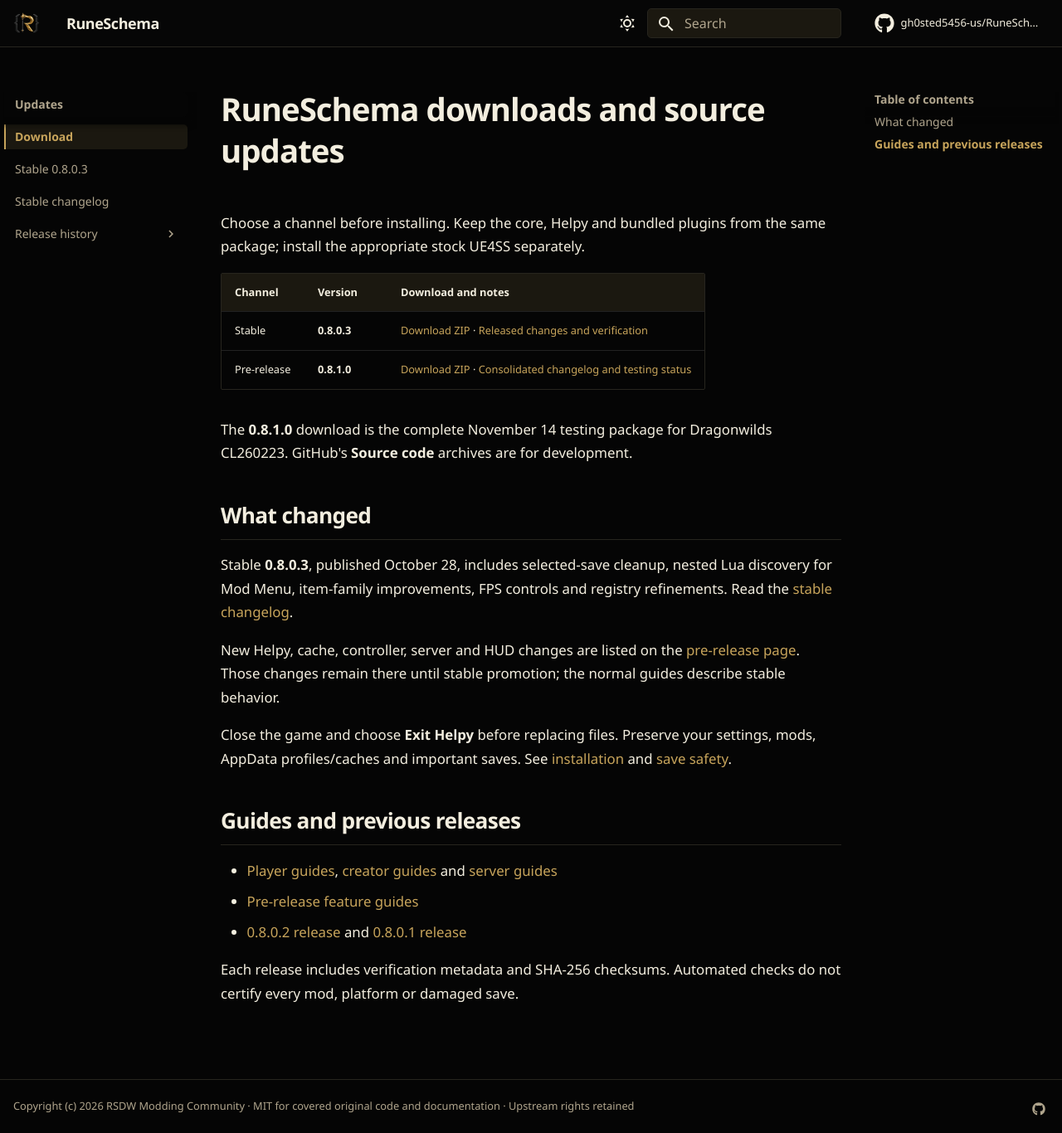
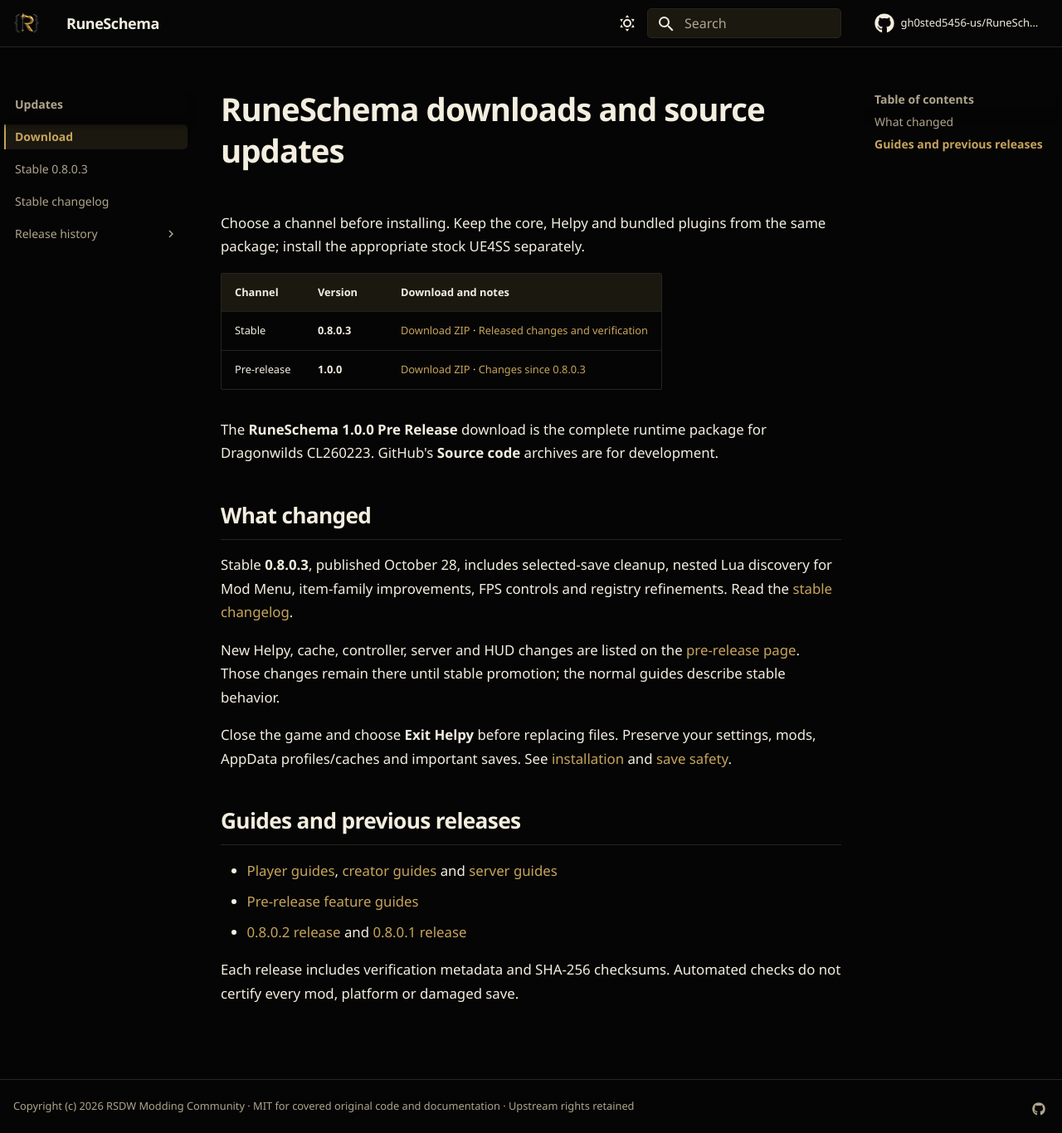
Before and after one commit to gh0sted5456-us/RuneSchema, an MkDocs documentation site: the page built from docs/CURRENT-RELEASE.md, in a window 1280 px wide and 1366 px high. Shown: the whole window at 83% size. Built offline with MkDocs 1.6.1 and Material for MkDocs 9.7.7, drawn with Linux system fonts in a browser that asks for light colours; comment, search, counter and statistics services are not loaded.

Commit message:
Label the website download RuneSchema 1.0.0 Pre Release

```diff
--- a/docs/CURRENT-RELEASE.md
+++ b/docs/CURRENT-RELEASE.md
@@ -6,9 +6,9 @@ from the same package; install the appropriate stock UE4SS separately.
 | Channel | Version | Download and notes |
 | --- | --- | --- |
 | Stable | **0.8.0.3** | [Download ZIP](https://github.com/gh0sted5456-us/RuneSchema/releases/download/0.8.0.3/RuneSchema-0.8.0.3.zip) · [Released changes and verification](RELEASE-0.8.0.3.md) |
-| Pre-release | **0.8.1.0** | [Download ZIP](https://github.com/gh0sted5456-us/RuneSchema/releases/download/0.8.1.0-pre.20261114.3/RuneSchema-0.8.1.0-preview-20261114.3.zip) · [Consolidated changelog and testing status](experimental/PRE-RELEASE.md) |
+| Pre-release | **1.0.0** | [Download ZIP](https://github.com/gh0sted5456-us/RuneSchema/releases/download/0.8.1.0-pre.20261114.3/RuneSchema-0.8.1.0-preview-20261114.3.zip) · [Changes since 0.8.0.3](experimental/PRE-RELEASE.md) |
 
-The **0.8.1.0** download is the complete November 14 testing package for Dragonwilds CL260223.
+The **RuneSchema 1.0.0 Pre Release** download is the complete runtime package for Dragonwilds CL260223.
 GitHub's **Source code** archives are for development.
 
 ## What changed
@@ -18,7 +18,7 @@ nested Lua discovery for Mod Menu, item-family improvements, FPS controls and
 registry refinements. Read the [stable changelog](CHANGELOG-0.8.0.3.md).
 
 New Helpy, cache, controller, server and HUD changes are listed on the
-[pre-release page](experimental/PRE-RELEASE.md#pending-changelog). Those changes
+[pre-release page](experimental/PRE-RELEASE.md#changes-since-0803). Those changes
 remain there until stable promotion; the normal guides describe stable behavior.
 
 Close the game and choose **Exit Helpy** before replacing files. Preserve your
```
